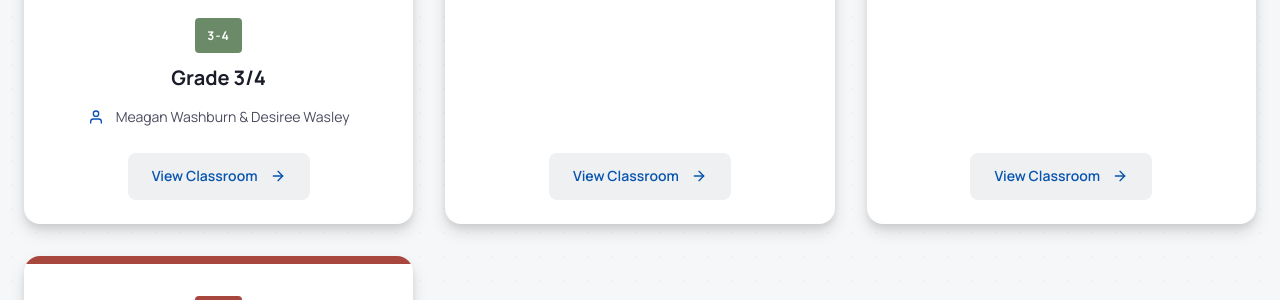
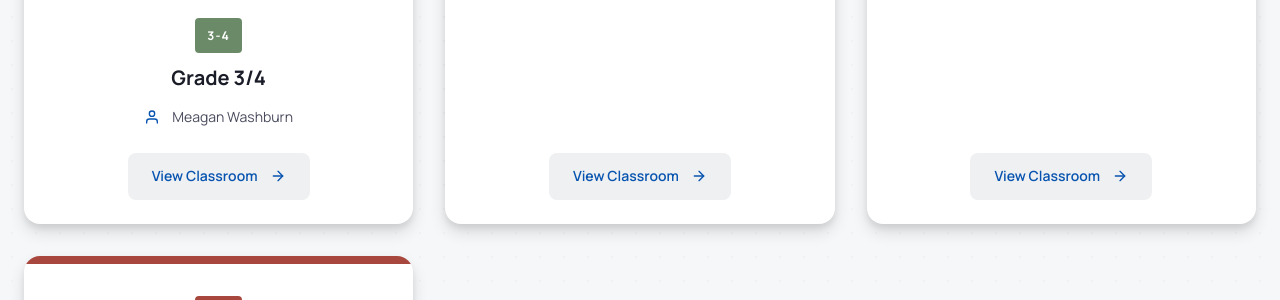
Before and after one commit to reckegabe58/HCMS, a Jekyll site: the page built from pages/classrooms.md, in a window 1280 px wide and 900 px high, scrolled down 1248 px. Shown: the part 153-453 px from the top of the window. Built offline with Jekyll 4.4.1, drawn with Linux system fonts in a browser that asks for light colours.

Commit message:
Remove Desiree Wasley from Grade 3/4 page for now
No content from her yet -- page shows just Meagan until it arrives.

Co-Authored-By: Claude Sonnet 5 <noreply@anthropic.com>

```diff
--- a/_classrooms/grade-3-4.md
+++ b/_classrooms/grade-3-4.md
@@ -5,7 +5,6 @@ title: Grade 3/4
 grade: "3-4"
 teachers:
   - Meagan Washburn
-  - Desiree Wasley
 color: green
 order: 4
 room: Classroom 3 - Grade 3/4
```
